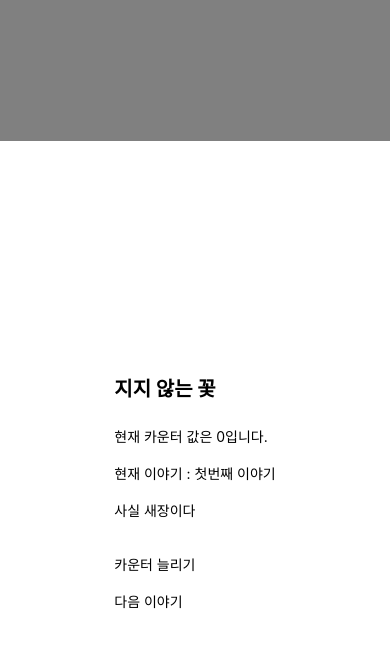
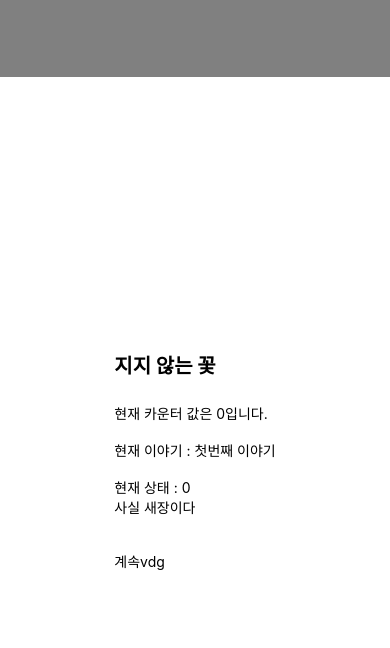
Before and after one commit to Rootstar07/Project, a React Native app: screen / in a window 390 px wide. Shown: the top 648 px of the page. Built offline with nearby package versions, Linux system fonts and the light colour scheme.

Commit message:
20.12.21
함수안에 text파일 주기 성공!

```diff
--- a/App.js
+++ b/App.js
@@ -1,50 +1,62 @@
 import React, { useEffect, useState } from "react";
-import { Text, StyleSheet, View } from "react-native";
+import { Text, StyleSheet, View, TouchableOpacity } from "react-native";
+import mainstroy from "./mainstory.json";
+import Fade from "react-reveal/Fade";
 
 let content = "사실 새장이다";
 
 const TextInANest = () => {
   const titleText = useState("지지 않는 꽃");
   const bodyText = useState(content);
-
-  const [bodyText2, setbodyText2] = useState("첫번째 이야기");
-  const arr = ["1", "2", "3"];
+  const objec = mainstroy;
 
   const [value, setValue] = useState(0);
+  const [bodyText2, setbodyText2] = useState("첫번째 이야기");
+  const [chapter, setChapter] = useState(0);
 
   const onIncrease = () => {
     setValue((value) => value + 1);
-    setbodyText2((bodyText2) => bodyText2 + arr[value]);
+    /*setbodyText2((bodyText2) => bodyText2 + objec[chapter][value][value]);
+    /*setStaus((status) => objec[value][value]);*/
+  };
+
+  const test = () => {
+    return (
+      <Text>
+        <Text onPress={() => onIncrease()}>계속</Text>
+        <Text>vdg</Text>
+      </Text>
+    );
   };
 
   return (
     <View style={styles.baseView}>
       <View style={styles.uiView}></View>
+
       <View style={styles.storyView}>
         <Text style={styles.baseText}>
+          <Fade bottom>
             <Text style={styles.titleText}>
               {titleText}
               {"\n"}
               {"\n"}
             </Text>
-          <View>현재 카운터 값은 {value}입니다.</View>
+          </Fade>
+
+          <Text>현재 카운터 값은 {value}입니다.</Text>
+
           {"\n"}
           {"\n"}
-          <View>현재 이야기 : {bodyText2}</View>
+
+          <Text>현재 이야기 : {bodyText2}</Text>
           {"\n"}
           {"\n"}
+
+          <Text>현재 상태 : {value}</Text>
           <Text numberOfLines={5}>{bodyText}</Text>
-          <Text onPress={() => onIncrease()}>
           {"\n"}
           {"\n"}
-            카운터 늘리기
-          </Text>
-
-          <Text onPress={() => setbodyText2(bodyText2 + arr[value])}>
-            {"\n"}
-            {"\n"}
-            다음 이야기
-          </Text>
+          {test()}
         </Text>
       </View>
     </View>
@@ -62,7 +74,7 @@ const styles = StyleSheet.create({
   },
 
   storyView: {
-    flex: 5,
+    flex: 10,
     justifyContent: "center",
     alignItems: "center",
   },
--- a/mainstory.json
+++ b/mainstory.json
@@ -1,12 +1,14 @@
-{
-    "스토리1" :
-    [{
-        "현재 분기": 1,
-        "내용" : "ABC",
-        "능력치 변화" : {"체력": -1, "이성": -2, "탄약": -2},
-        "선택지" : {"1번" : "도망간다", "2번" : "싸운다"},
-        "스토리" : "ABCABABCACBAACVAAAAAA"
-    }]
 
+    { "0": {
+        "0": {"0": "aaa", "1": "asddscv"},
+        "1": {"0": "ddd", "1": "sdgsddfv"},
+        "2": {"0": "wqeteg", "2": "savfdcds"}
+    },
 
-}
+    "1": {
+         "0": "aaa",
+        "1": "bbb",
+        "2": "ccc"
+    }
+
+    }
--- a/package.json
+++ b/package.json
@@ -14,7 +14,8 @@
     "react": "16.13.1",
     "react-dom": "16.13.1",
     "react-native": "https://github.com/expo/react-native/archive/sdk-40.0.1.tar.gz",
-    "react-native-web": "~0.13.12"
+    "react-native-web": "~0.13.12",
+    "react-reveal": "^1.2.2"
   },
   "devDependencies": {
     "@babel/core": "~7.9.0"
```
Also changed, not shown: 1 other file (tests, documents, lock files or other folders). Lines whose indentation alone changed are shown as unchanged.
